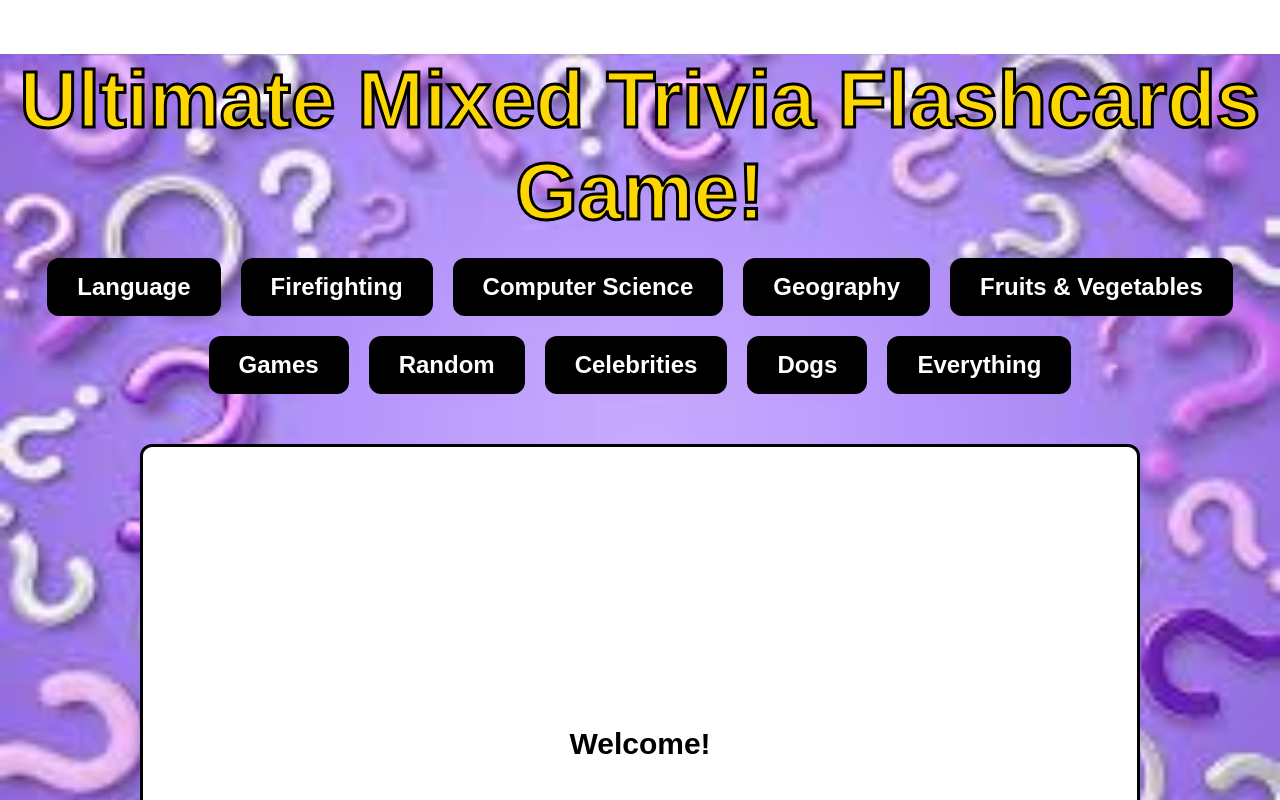
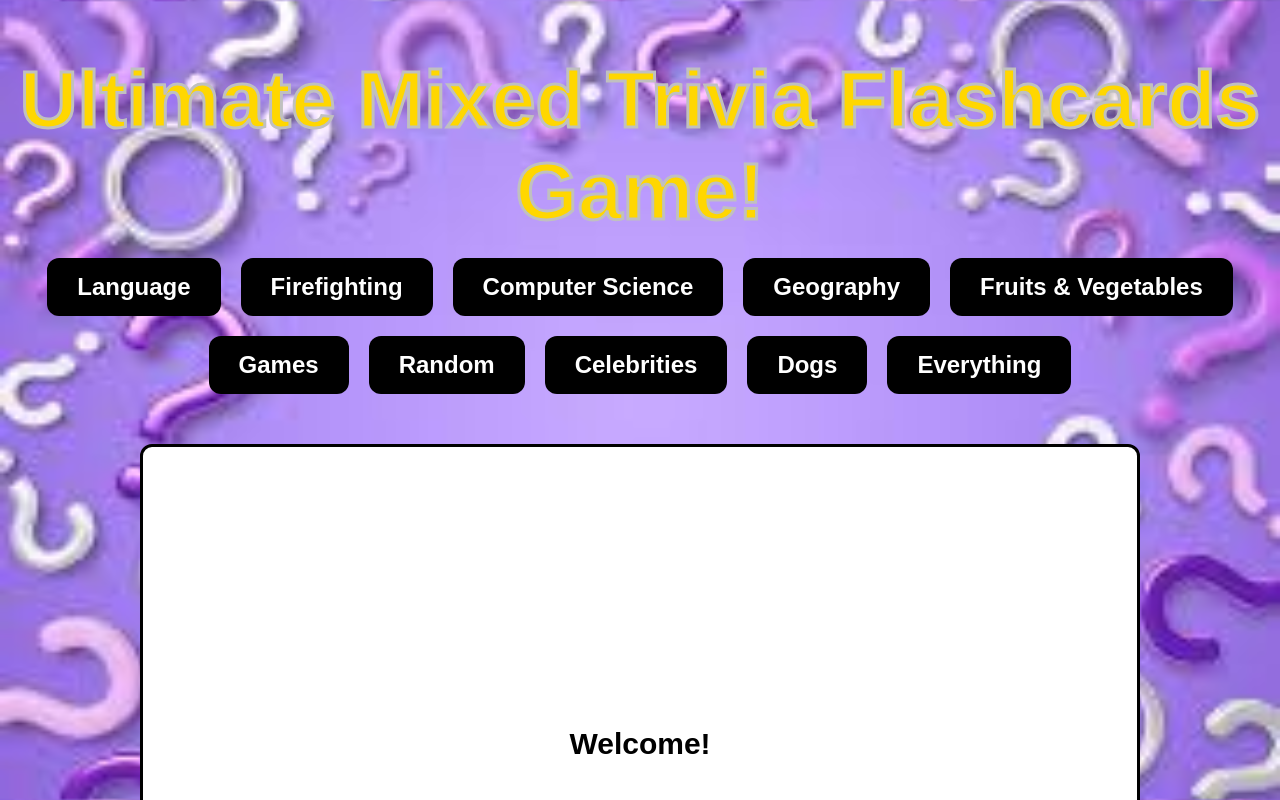
Before and after one commit to Ghostcomputer453145/proj-3-Ghostcomputer453145, a React (Vite) app: page / in a window 1280 px wide. Shown: the top 800 px of the page. Built offline with nearby package versions, Linux system fonts and the light colour scheme.

Commit message:
Updated some changes

```diff
--- a/src/App.css
+++ b/src/App.css
@@ -13,7 +13,7 @@ h1 {
   font-size: 80px;
   font-weight: bold;
   margin-bottom: 10px;
-  -webkit-text-stroke: 3px black;
+  -webkit-text-stroke: 3px silver;
 }
 
 p {
--- a/src/App.jsx
+++ b/src/App.jsx
@@ -100,12 +100,9 @@ function App() {
     if (correct) {
       setFeedback("✅ Correct!");
       setBgImage("/Celebration.png");
-
       const newStreak = currentStreak + 1;
       setCurrentStreak(newStreak);
-      if (newStreak > longestStreak) {
-        setLongestStreak(newStreak);
-      }
+      if (newStreak > longestStreak) setLongestStreak(newStreak);
     } else {
       setFeedback("❌ Incorrect");
       setBgImage("/Wrong.png");
@@ -162,7 +159,7 @@ function App() {
       ) : availableCards.length === 0 ? (
         <Flashcard
           question="🎉 All Cards Mastered!"
-          answer="Great job!"
+          answer="Great job! You mastered all the cards in this theme. Pick another theme to play again."
         />
       ) : (
         <>
@@ -181,12 +178,44 @@ function App() {
           />
           <button onClick={checkAnswer}>Submit</button>
           <p>{feedback}</p>
-          <button onClick={prevCard}>Back</button>
-          <button onClick={nextCard}>Next</button>
-          <button onClick={shuffleCards}>Shuffle</button>
-          <button onClick={markMastered}>Mastered</button>
+          <div>
+            <button
+              onClick={prevCard}
+              disabled={current === 0}
+            >
+              Back Card
+            </button>
+
+            <button
+              onClick={nextCard}
+              disabled={
+                current === availableCards.length - 1
+              }
+            >
+              Next Card
+            </button>
+          </div>
+
+          <div>
+            <button onClick={shuffleCards}>
+              Shuffle
+            </button>
+
+            <button onClick={markMastered}>
+              Mark Mastered
+            </button>
+          </div>
+
           <p>Current Streak: {currentStreak}</p>
           <p>Longest Streak: {longestStreak}</p>
+          <p>Mastered Cards: {mastered.length}</p>
+
+          <div>
+            <h3>Mastered List:</h3>
+            {mastered.map((card, index) => (
+              <p key={index}>{card.question}</p>
+            ))}
+          </div>
         </>
       )}
     </div>
--- a/src/index.css
+++ b/src/index.css
@@ -1,4 +1,20 @@
+html, body, #root {
+  height: 100%;
+  margin: 0;
+  padding: 0;
+}
+
 body {
-  margin: 0;
   font-family: Arial, Helvetica, sans-serif;
 }
+
+.App {
+  min-height: 100vh;
+  width: 100vw;
+  background-position: center;
+  background-size: cover;
+  background-repeat: no-repeat;
+  display: flex;
+  flex-direction: column;
+  align-items: center;
+}
```
